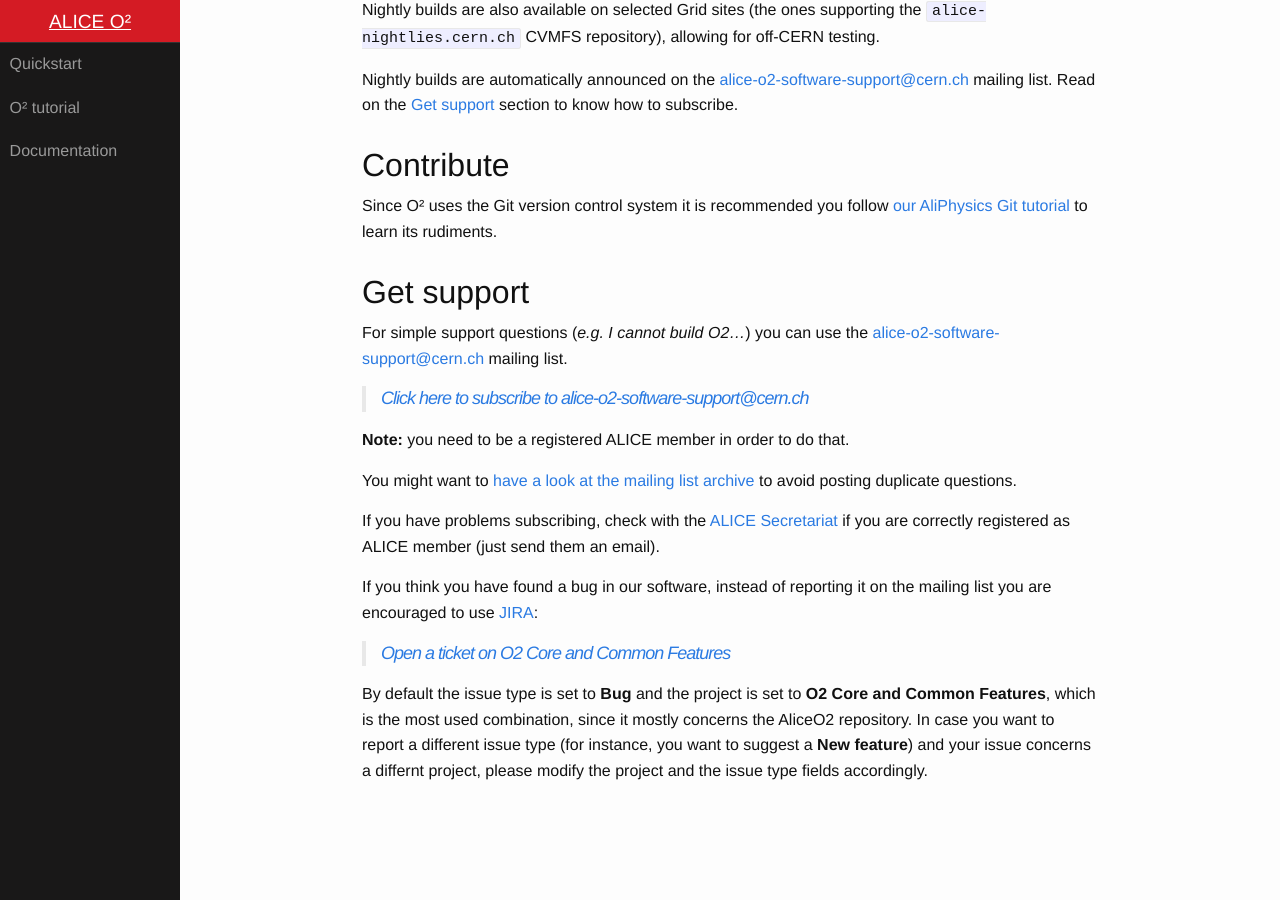
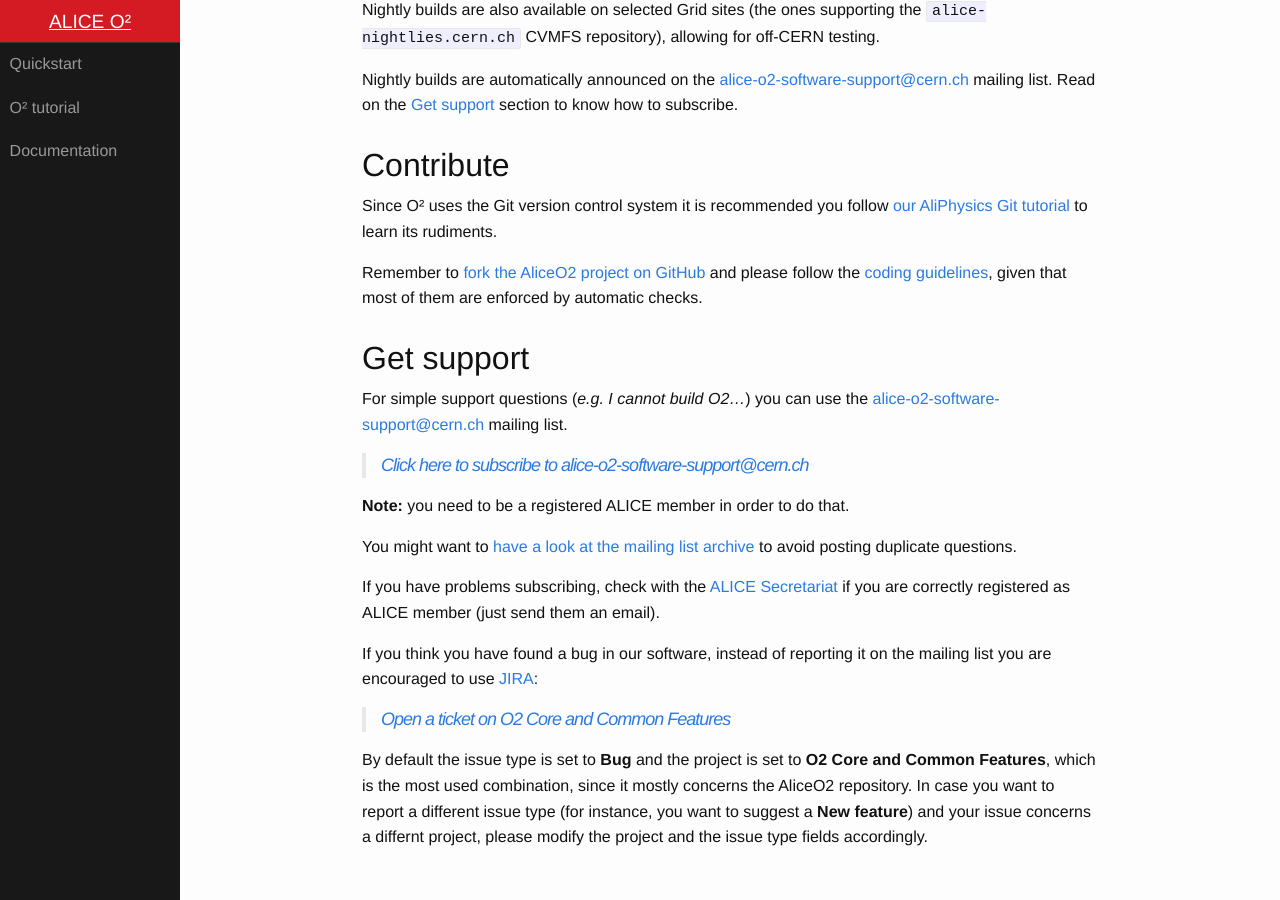
Before and after one commit to AliceO2Group/AliceO2Group.github.io, a Jekyll site: the page built from start.markdown, in a window 1280 px wide and 900 px high, scrolled down 835 px. Built offline with Jekyll 4.4.1, drawn with Linux system fonts in a browser that asks for light colours.

Commit message:
Add Fork and Coding Guidelines

```diff
--- a/start.markdown
+++ b/start.markdown
@@ -52,6 +52,10 @@ Contribute
 Since O² uses the Git version control system it is recommended you follow [our AliPhysics Git
 tutorial](http://alisw.github.io/git-tutorial/) to learn its rudiments.
 
+Remember to [fork the AliceO2 project on GitHub](https://github.com/AliceO2Group/AliceO2/fork) and
+please follow the [coding guidelines](https://github.com/AliceO2Group/CodingGuidelines/), given that
+most of them are enforced by automatic checks.
+
 
 Get support
 ===========
```
